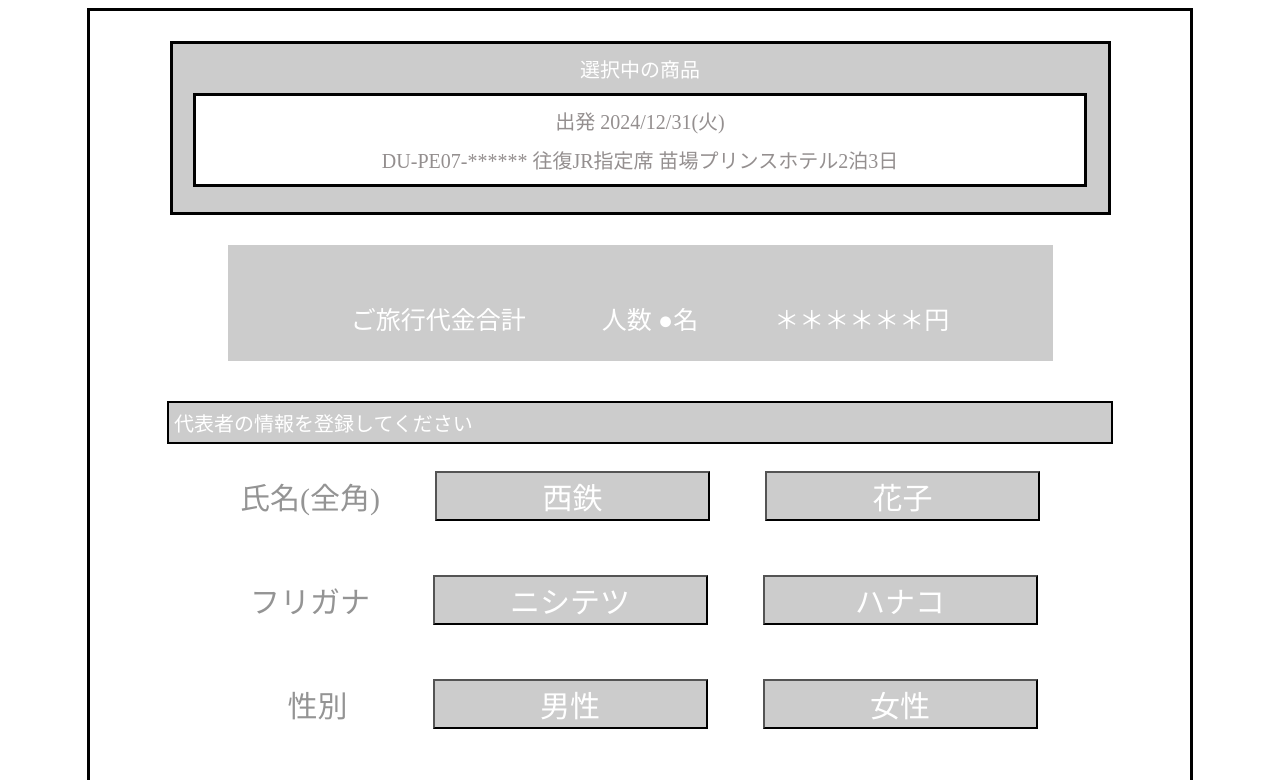
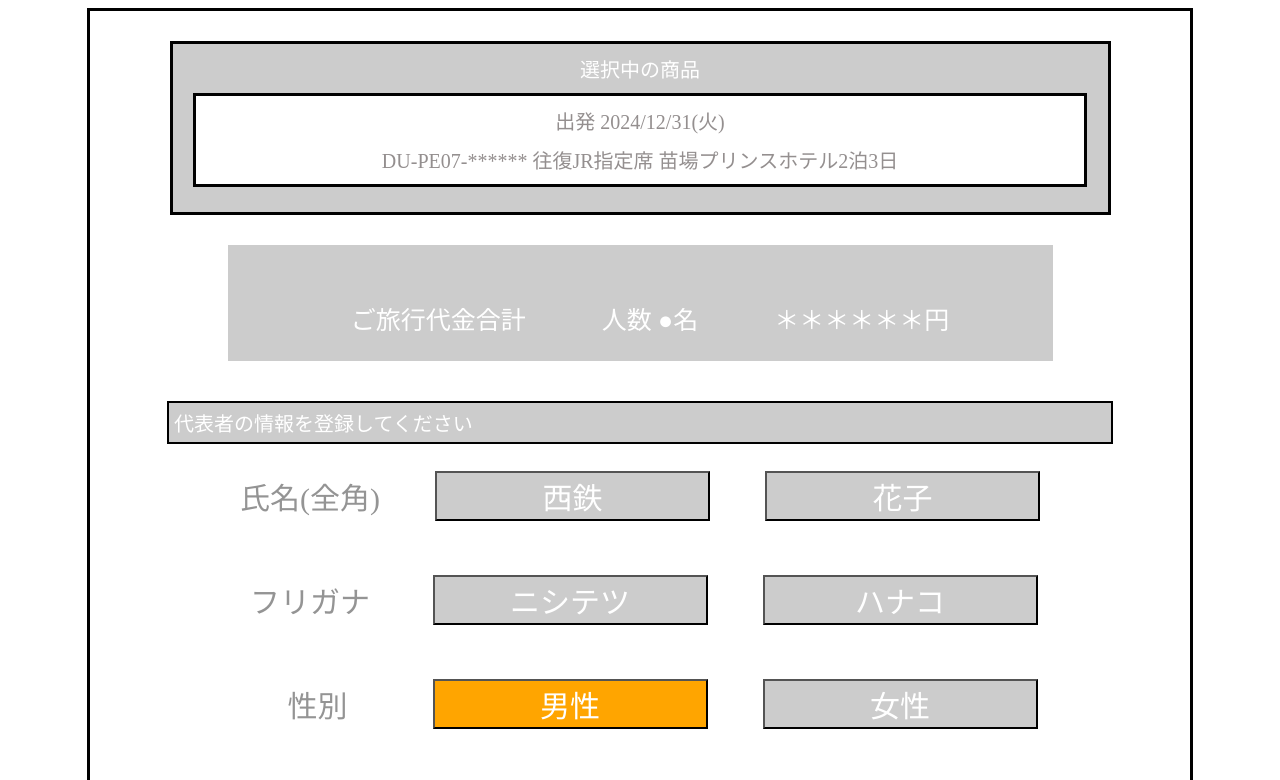
Before and after one commit to AAASolutions/AAASolutions.github.io, a plain HTML site: page 4.html in a window 1280 px wide. Both pictures are taken after a click on the button "男性". Shown: the top 780 px of the page. Drawn offline with nearby package versions, Linux system fonts and the light colour scheme.

Commit message:
second travel

```diff
--- a/4.html
+++ b/4.html
@@ -42,8 +42,8 @@
         </div>
         <div class="display-flex">
             <p class="font-color-949494 font-30">&nbsp;&nbsp;&nbsp;&nbsp;&nbsp;&nbsp;性別&nbsp;&nbsp;&nbsp;&nbsp;</p>
-            <button type="button" class="back-cccc font-color-white button-25 font-30 margin-5">男性</button>
-            <button type="button" class="back-cccc font-color-white button-25 font-30 margin-5">女性</button>
+            <button type="button" class="back-cccc font-color-white button-25 font-30 margin-5" id="sex_0">男性</button>
+            <button type="button" class="back-cccc font-color-white button-25 font-30 margin-5" id="sex_1">女性</button>
         </div>
         <div class="display-flex">
             <p class="font-color-949494 font-30">郵便番号</p>
@@ -134,7 +134,7 @@
                     <P>会員へのご登録に際し「プライバシーポリシー」についてよくお読みいただき、<br>
                         ご同意いただけましたら、下の項目にチェックを入れてください。</P>
                 </div>
-                <div class="width-80 display-left-2">
+                <div class="width-80 display-left-2 display-flex">
                     <input type="checkbox" class="not_use"><label
                         class="button-25 font-30 margin-7 font-color-949494 font-bold">同意する</label></input>
                 </div>
@@ -171,6 +171,26 @@
     </div>
 
 </body>
+<script src="https://ajax.googleapis.com/ajax/libs/jquery/3.7.1/jquery.min.js"></script>
 <script src="./assets/javascript/javascript.js"></script>
-
+<script>
+    $(document).ready(function() {
+        for (let index = 0; index < 2; index++) {
+            $('#sex_' + index).click(function() {
+                if(index == 0) {
+                    $('#sex_0').removeAttr('class');
+                    $('#sex_0').attr('class', 'back-cccc font-color-white button-25 font-30 margin-5 orange-active');
+                    $('#sex_1').removeAttr('class');
+                    $('#sex_1').attr('class', 'back-cccc font-color-white button-25 font-30 margin-5');
+                }
+                if(index == 1) {
+                    $('#sex_0').removeAttr('class');
+                    $('#sex_0').attr('class', 'back-cccc font-color-white button-25 font-30 margin-5');
+                    $('#sex_1').removeAttr('class');
+                    $('#sex_1').attr('class', 'back-cccc font-color-white button-25 font-30 margin-5 orange-active');
+                }
+            })
+        }
+    });
+</script>
 </html>
--- a/assets/css/style.css
+++ b/assets/css/style.css
@@ -644,3 +644,8 @@ a {
 .display-left-2{
     justify-content: left; margin-left: 2%;
 }
+
+.orange-active {
+    background-color: orange !important;
+    color: white;
+}
```
